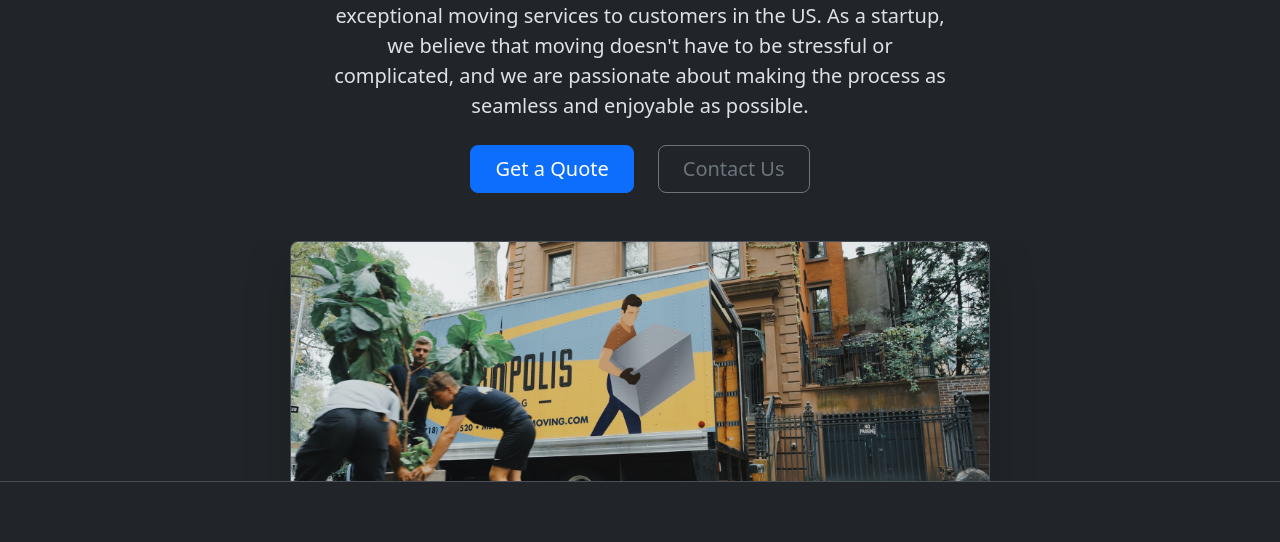
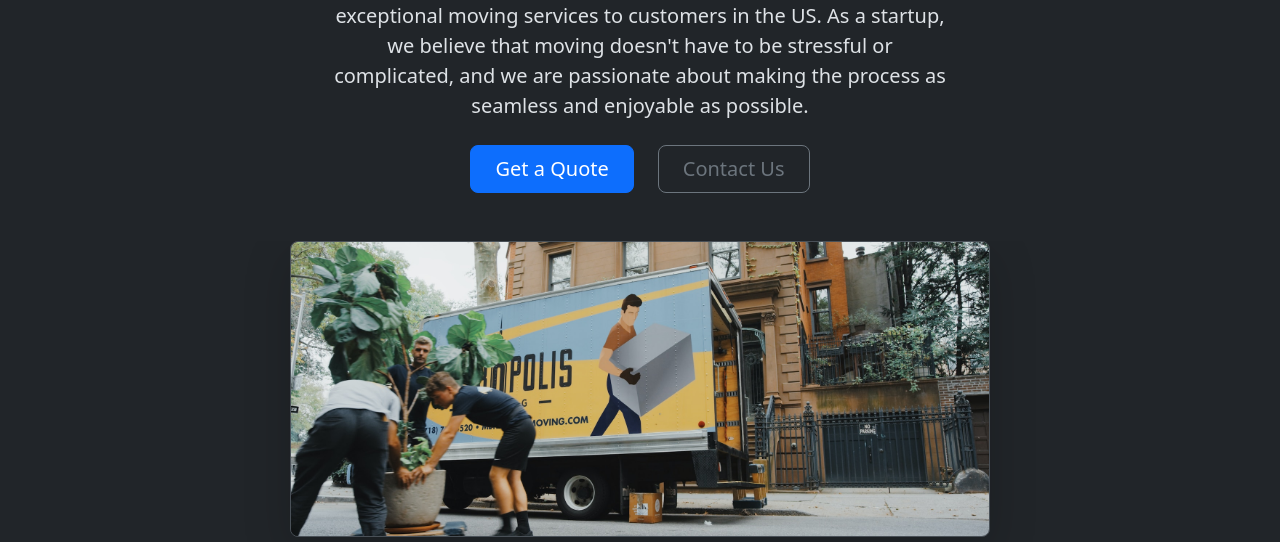
Before and after one commit to samuelkibirigek/Bootstrap-Components, a plain HTML site: page index.html in a window 1280 px wide. Shown: the part 258-800 px from the top of the page. Drawn offline with nearby package versions, Linux system fonts and the light colour scheme.

Commit message:
modify hero to show a bit more of the image.

```diff
--- a/index.html
+++ b/index.html
@@ -66,7 +66,7 @@
         <button type="button" class="btn btn-outline-secondary btn-lg px-4">Contact Us</button>
       </div>
       </div>
-      <div class="overflow-hidden" style="max-height: 30vh;">
+      <div class="overflow-hidden" style="max-height: 40vh;">
         <div class="container px-5">
           <img src="moving-van.jpg" class="img-fluid border rounded-3 shadow-lg mb-4" alt="Example image" width="700" height="500" loading="lazy">
         </div>
```
